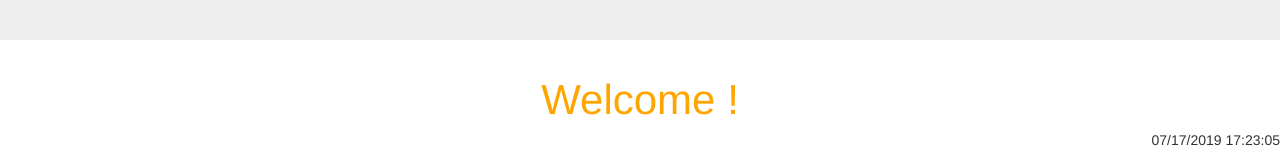
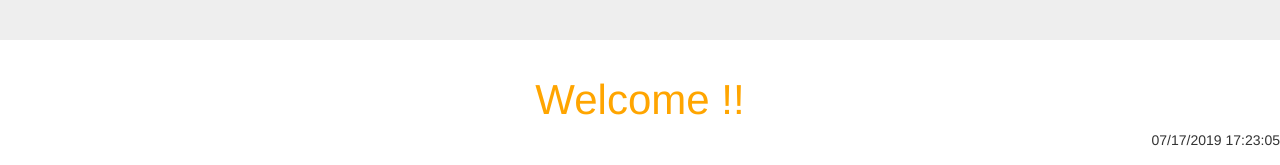
Before and after one commit to Muskan-Agg/A2z-Ecom-Site, a plain HTML site: page index.html in a window 1280 px wide. Shown: the part 271-436 px from the top of the page. Drawn offline with nearby package versions, Linux system fonts and the light colour scheme.

Commit message:
Update index.html

```diff
--- a/index.html
+++ b/index.html
@@ -57,7 +57,7 @@
 		</div>
 
 	<script type="text/javascript">
-	document.write('<div style="font-size:3em;text-align:center;color:orange"> Welcome ! </div>'+ '<div style="text-align:right">'+document.lastModified + '</div><br>');
+	document.write('<div style="font-size:3em;text-align:center;color:orange"> Welcome !! </div>'+ '<div style="text-align:right">'+document.lastModified + '</div><br>');
 	</script>
 
 	<div id="myCarousel" class="carousel slide" data-ride="carousel">
```
